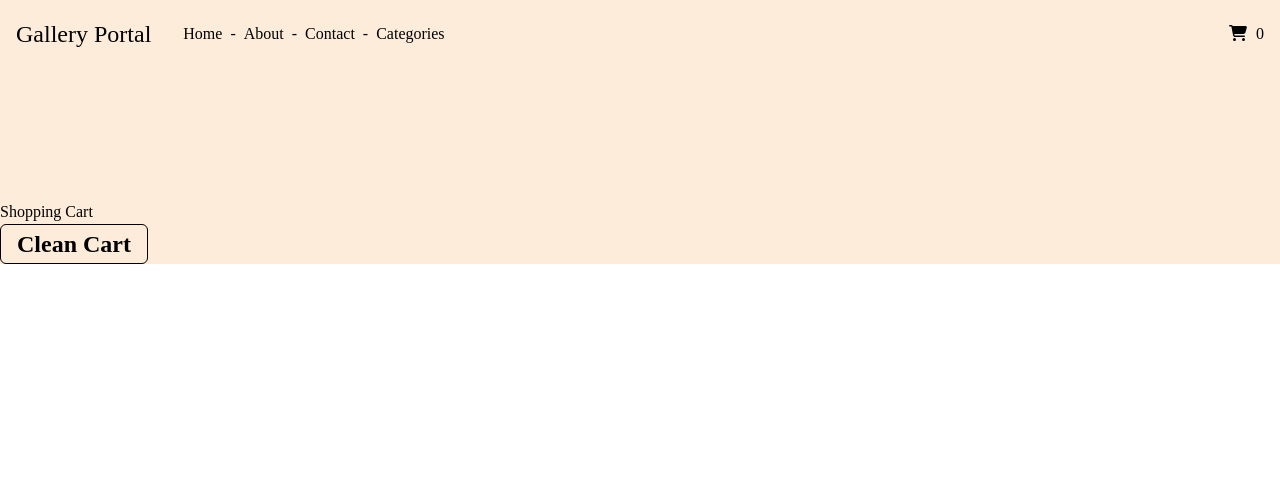
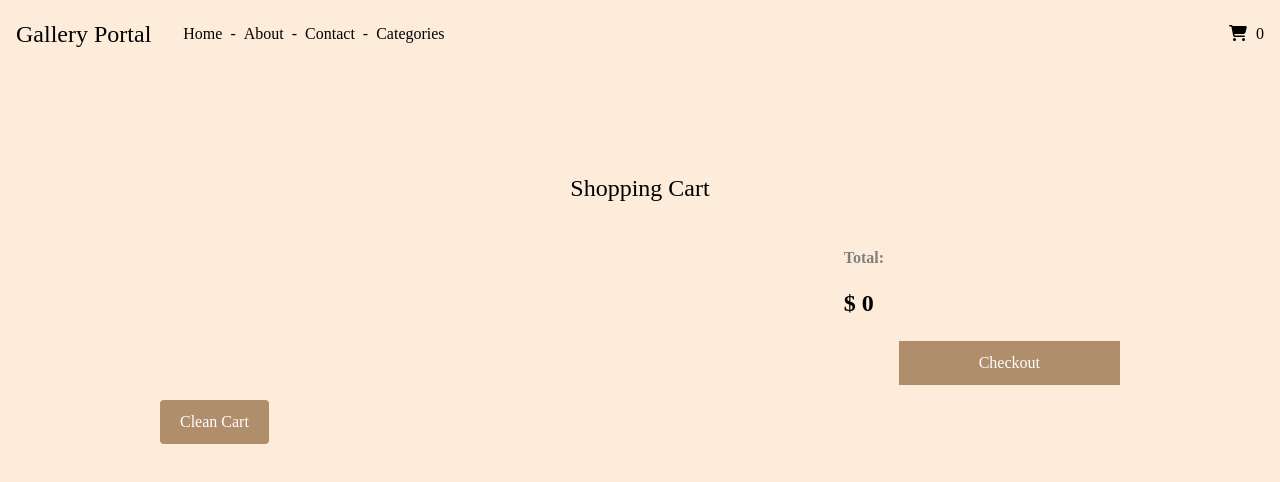
Before and after one commit to NicoPrograms/paint-store, a React (Vite) app: page /cart in a window 1280 px wide. Shown: the top 482 px of the page. Built offline with nearby package versions, Linux system fonts and the light colour scheme.

Commit message:
Context terminado

```diff
--- a/src/App.jsx
+++ b/src/App.jsx
@@ -57,6 +57,7 @@ const App = () => {
           {id: 4, title: "Field", description: "A view that takes you to the purest and most peaceful of places.", price: 600, image: image4, category: "Landscapes"},
           {id: 5, title: "Flowers", description: "A painting that sings just by looking at it.", price: 400, image: image5, category: "Others"}]}/>} />
         <Route exact path="/cart" element={<Cart />} />
+        <Route exact path="/form" element={<Form />} />
 
       </Routes>
 
--- a/src/components/Cart.jsx
+++ b/src/components/Cart.jsx
@@ -1,24 +1,67 @@
 import React, { useContext } from 'react';
 import { CartContext } from '../context/ShoppingCartContext';
-import { Box, Button, Text } from '@chakra-ui/react';
+import { Box, Button, Center, Text, Flex, SimpleGrid, Image, Divider } from '@chakra-ui/react';
+import { FontAwesomeIcon } from "@fortawesome/react-fontawesome";
+import { faTrashCan } from "@fortawesome/free-solid-svg-icons";
+import { Link } from 'react-router-dom';
 
 
 const Cart = () => {
-    const { cart, cleanCart } = useContext(CartContext);
+    const { cart, cleanCart, cartTotalPrice, removeItemToCart } = useContext(CartContext);
+
+
 
     return (
         <>
-          <Box mt='200'>
-            <h1>Shopping Cart</h1>
-            <ul>
-                {cart.map((item, index) => (
-                    <li key={index}>
-                        Product: {item.product.title}, Quantity: {item.quantity}
-                    </li>
-                ))}
-            </ul>
-            <Button colorScheme='black' variant='outline' onClick={cleanCart}><Text fontSize="2xl">Clean Cart</Text></Button>
-          </Box>
+            <Box bg='#fdecda' minHeight='100vh'>
+                <Box mt='170'>
+                    <Center><Text fontSize="2xl" mb='10'>Shopping Cart</Text></Center>
+                    <Flex justifyContent="space-between">
+                        <Box flex="1">
+                            <ul>
+                                {cart.map((item) => (
+                                    <SimpleGrid columns={1} spacing={10} key={item.product.id}>
+                                        <Divider borderColor="black" maxWidth="700px" ml='100'/>
+                                        <li>
+                                            <Box className='item-box'>
+                                                <div className='item-style'>
+                                                    <div className='item-style-img'>
+                                                        <Image
+                                                            src={item.product.image}
+                                                            alt='Green double couch with wooden legs'
+                                                            height='68'
+                                                            width='120'
+                                                        />
+                                                    </div>
+                                                    <div className='item-style-title'>
+                                                        {item.product.title}
+                                                    </div>
+                                                    <div className='item-style-quantity'>
+                                                        {item.quantity}
+                                                        <Button border='none' variant='outline' ml='10' size='sm' onClick={() => removeItemToCart(item.product, 1)}><FontAwesomeIcon icon={faTrashCan} /></Button>
+                                                    </div>
+                                                </div>
+                                            </Box>
+                                        </li>
+                                    </SimpleGrid>
+                                ))}
+                            </ul>
+                        </Box>
+                        <Box flex="0 0 auto" mr='40'>
+                            <Text mb='15' fontWeight='bold' color='gray' ml='-55'>Total:</Text>
+                            <Text fontSize='2xl' fontWeight='bold' mb='5' ml='-55'>$ {cartTotalPrice}</Text>
+                            <Center>
+                                <Link to={'/form'}>
+                                    <button type="submit" className="submit-button-cart">Checkout</button>
+                                </Link>
+                            </Center>
+                        </Box>
+                    </Flex>
+                    <Flex justifyContent="flex-start" ml='40' my='15'>
+                        <button type="submit" className="submit-button" onClick={cleanCart}>Clean Cart</button>
+                    </Flex>
+                </Box>
+            </Box>
         </>
     );
 }
--- a/src/components/Form.jsx
+++ b/src/components/Form.jsx
@@ -23,7 +23,8 @@ const Form = () => {
 
     return (
         <Center minH="100vh">
-            <Box width="400px" padding="20px" ml='auto' mr='40' mt='120' >
+            <Box width="400px" mt='120'>
+                <Center><Text fontStyle='oblique' textDecoration='underline' mb='10'>Fill in the form to complete the order</Text></Center>
                 <form onSubmit={handleSubmit}>
                     <div style={{ display: 'flex', flexDirection: 'column' }}>
                         <input type="text" placeholder="Name" value={name} onChange={(e) => setName(e.target.value)} className="input-field" required />
@@ -36,7 +37,7 @@ const Form = () => {
                         <input type="text" placeholder="Number" value={number} onChange={(e) => setNumber(e.target.value)} className="input-field" required />
                         <input type="text" placeholder="Department" value={department} onChange={(e) => setDepartment(e.target.value)} className="input-field" />
                     </div>
-                    <button type="submit" className="submit-button">Submit</button>
+                    <Center><button type="submit" className="submit-button">Submit</button></Center>
                 </form>
             </Box>
         </Center>
--- a/src/components/NavBar/CartWidget.jsx
+++ b/src/components/NavBar/CartWidget.jsx
@@ -1,13 +1,15 @@
-import { useState } from "react"
+import { useContext, useState } from "react"
 import { FontAwesomeIcon } from "@fortawesome/react-fontawesome";
 import { faShoppingCart } from "@fortawesome/free-solid-svg-icons";
-import { Box, Divider, Flex, Spacer } from "@chakra-ui/react";
+import { Box, Divider, Flex } from "@chakra-ui/react";
+import { CartContext } from "../../context/ShoppingCartContext";
 
 
 
 const CartWidget = () => {
 
-    const [cartCount, setCartCount] = useState(0);
+  const { cartCount } = useContext(CartContext)
+
 
   return (
     <>
--- a/src/context/ShoppingCartContext.jsx
+++ b/src/context/ShoppingCartContext.jsx
@@ -1,17 +1,79 @@
-import { useState, createContext} from 'react'
+import { useState, createContext, useEffect} from 'react'
 
 export const CartContext = createContext(null)
 
 const ShoppingCartProvider = ({ children }) => {
 
     const [ cart, setCart ] = useState([])
+    const [cartCount, setCartCount] = useState(0)
+    const [cartTotalPrice, setCartTotalPrice] = useState(0)
 
+
+    //Liampiamos el carrito completamente
     const cleanCart = () => {
         setCart([])
       }
 
+    //Agregar al carrito y ver si esta ya antes o no
+    const addItemToCart = (product, quantity) => {
+      const isInCart = cart.findIndex((item) => item.product.id === product.id)
+
+      if(isInCart !== -1){
+        const updateCart = [...cart]
+        updateCart[isInCart].quantity += quantity
+        setCart(updateCart)
+      }
+      else {
+        const newItem = { product, quantity }
+        setCart([...cart, newItem])
+      }
+    }
+
+    //Actualizar la cantidad de items en el carrito
+    useEffect(() => {
+      let total = 0
+      for(const item of cart){
+        total += item.quantity
+      }
+      setCartCount(total)
+    }, [cart])
+
+    //Remover del carrito el item
+    const removeItemToCart = (product, quantity) => {
+      const updatedCart = [...cart];
+      const isInCart = updatedCart.findIndex((item) => item.product.id === product.id)
+
+      if(isInCart !== -1){
+        if(updatedCart[isInCart].quantity > quantity){
+          updatedCart[isInCart].quantity -= quantity
+        }
+        else {
+          updatedCart.splice(isInCart, 1);
+        }
+        setCart(updatedCart)
+      }
+    }
+
+    //Precio total del carrito
+    useEffect(() => {
+      let total = 0
+      for(const item of cart){
+        total += item.product.price * item.quantity
+      }
+      setCartTotalPrice(total)
+    }, [cart])
+
   return (
-    <CartContext.Provider value={{cart, setCart, cleanCart}}>
+    <CartContext.Provider value={{
+      cart,
+      setCart,
+      cleanCart,
+      addItemToCart,
+      removeItemToCart,
+      cartTotalPrice,
+      cartCount
+      }}
+      >
         {children}
     </CartContext.Provider>
   )
--- a/src/main.css
+++ b/src/main.css
@@ -51,3 +51,49 @@ html {
     font-size: 16px;
     cursor: pointer;
 }
+
+.item-style {
+    display: flex;
+    align-items: center;
+}
+
+.item-style-img {
+    margin-left: 120px;
+    margin-right: 20px;
+    width: 100px;
+}
+
+.item-style-title {
+    flex-grow: 1;
+    font-weight: bold;
+}
+
+.item-style-quantity {
+    font-weight: bold;
+
+}
+
+.item-box {
+    max-width: 700px;
+    margin-bottom: 30px;
+}
+
+ul {
+    list-style-type: none;
+}
+
+.submit-button-cart {
+    background-color: #b08e6b;
+    color: #fff;
+    padding: 10px 80px;
+    border: none;
+    font-size: 16px;
+    cursor: pointer;
+}
+
+@media (max-width: 768px) {
+    .item-box {
+        max-width: 100%;
+        margin-bottom: 20px;
+    }
+}
```
Also changed, not shown: src/components/ItemDetailContainer/ItemCount.jsx (+6 -11 lines).
